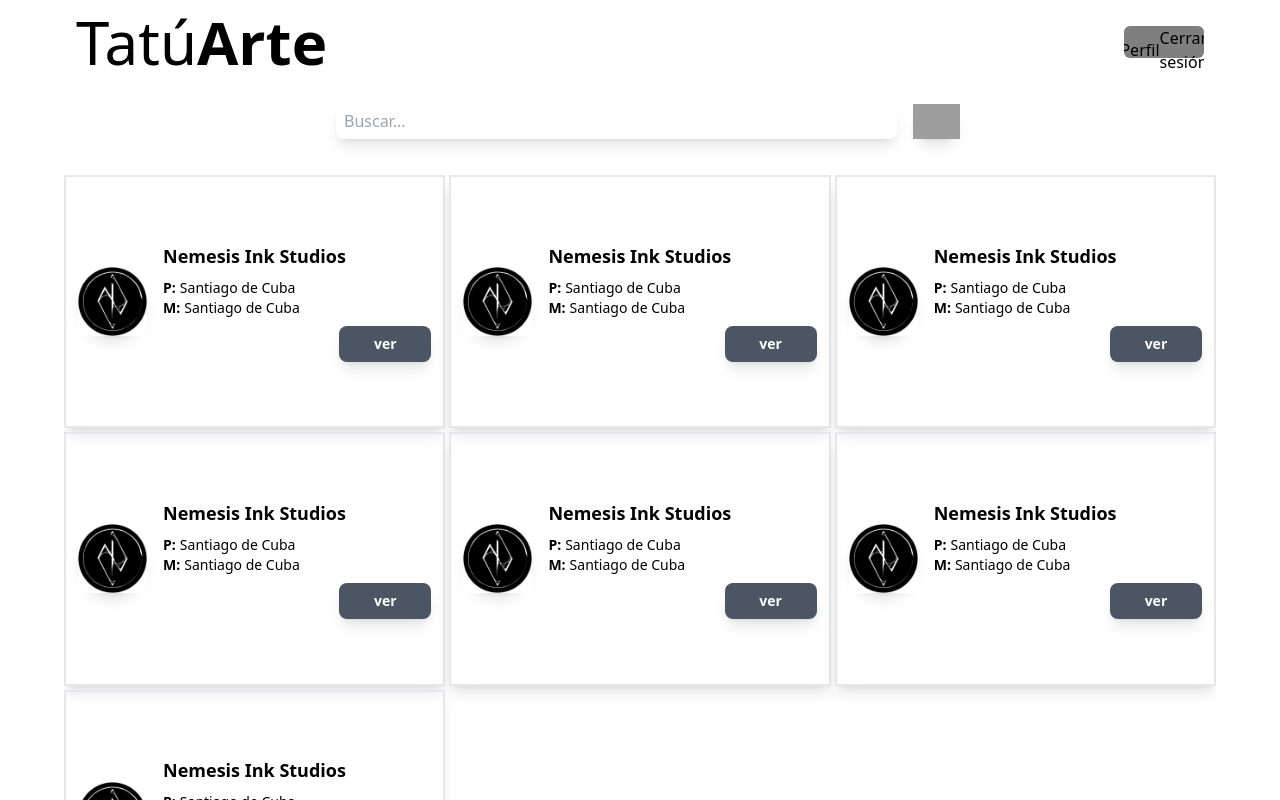
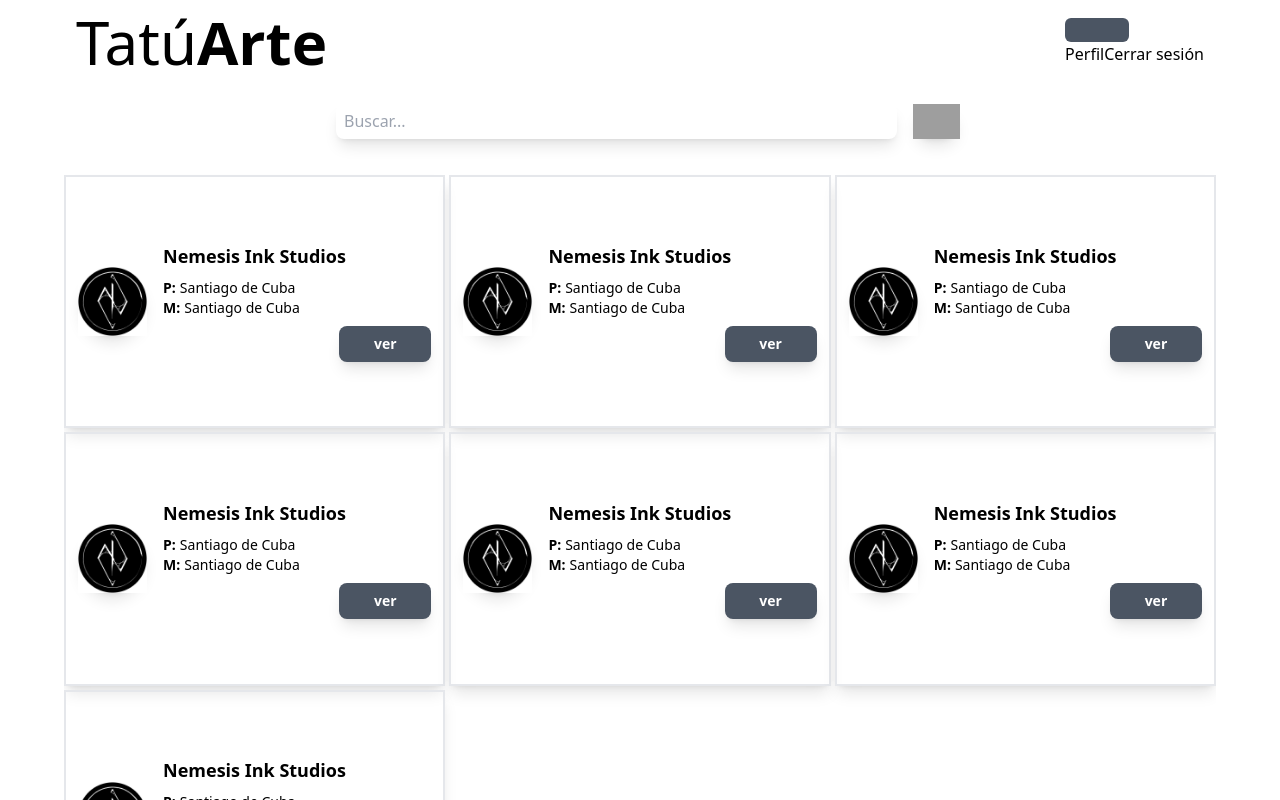
Before and after one commit to AlbeTorres/tatuarte, a React (Create React App) app: page /home in a window 1280 px wide. Shown: the top 800 px of the page. Built offline with nearby package versions, Linux system fonts and the light colour scheme; grey boxes are pictures that could not be loaded.

Commit message:
arreglado user option imagen movil

```diff
--- a/src/components/home/UserOption/UserOption.js
+++ b/src/components/home/UserOption/UserOption.js
@@ -7,18 +7,38 @@ const UserOption = () => {
   return (
     <Fragment>
       {logueado ? (
-        <nav className="navbg w-20 h-8 rounded-md">
+        <nav>
+          <div
+            className="navbg w-16 h-6 rounded-md relative">
 
-          <label htmlFor="menu" className="cursor-pointer show ">
-            <img src="img/test.jpg" alt="" width="50px" height='50px' className="absolute rounded-full w-10 h-10 object-cover " />
-          </label>
-          <input type="checkbox" id="menu" className=" hidden nav-input" />
+            <label
+              htmlFor="menu"
+              className="cursor-pointer show ">
 
-          <ul className="nav-menu nav-transicion">
-            <li className="">Perfil</li>
+              <img
+                src="img/test.jpg"
+                alt=""
+                width="50px"
+                height='50px'
+                className="rounded-full w-10 h-10 object-cover absolute -right-1 -top-2 "
+              />
 
-            <li className="">Cerrar sesión</li>
-          </ul>
+            </label>
+          </div>
+            <input
+              type="checkbox"
+              id="menu"
+              className="hidden nav-input" />
+
+            <ul
+              className="nav-menu nav-transicion">
+              <li
+                className="">Perfil</li>
+
+              <li
+                className="">Cerrar sesión</li>
+            </ul>
+
         </nav>
       ) : (
         <nav>
--- a/src/components/home/UserOption/userOption.css
+++ b/src/components/home/UserOption/userOption.css
@@ -1,5 +1,5 @@
 .nav-menu{
-    @apply flex items-center flex-col absolute top-14 left-0 right-0 bg-gray-800 text-white w-full
+    @apply flex items-center flex-col absolute top-14 left-0 right-0 bg-gray-600 text-white w-full
     md:top-16
 }
 
@@ -15,7 +15,7 @@
 }
 
 .navbg{
-    background-color: rgb(0 0 0 / .5);
+    @apply bg-gray-600
 }
 
 
```
